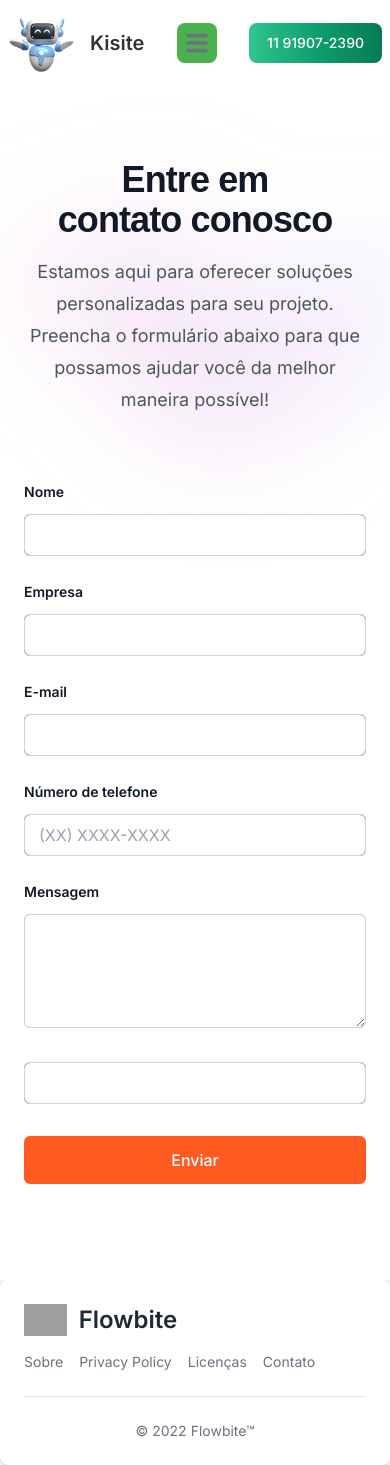
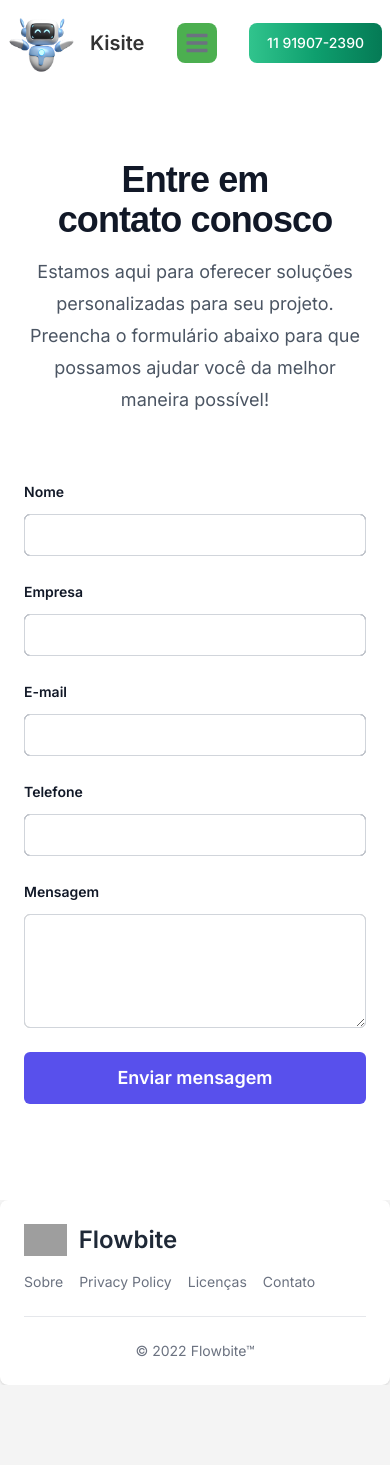
Before and after one commit to MarcoAgostinoo/kisite, a Next.js app: page /pages/contato in a window 390 px wide. After the commit the page ends 1385 px from the top, so only its background shows below. Built offline with nearby package versions, Linux system fonts and the light colour scheme; no server answers; grey boxes are pictures that could not be loaded.

Commit message:
eqiwueioqwdasjdh

```diff
--- a/app/pages/contato/page.tsx
+++ b/app/pages/contato/page.tsx
@@ -2,6 +2,7 @@
 import { useState, useEffect } from "react";
 import CustomFooter from "@/app/components/footer/CustomFooter";
 import NavBar from "@/app/components/navbar/NavBar";
+
 interface FormStatus {
   success: boolean;
   message: string;
@@ -14,25 +15,8 @@ export default function Contato() {
     email: "",
     phone: "",
     message: "",
-    captchaAnswer: "",
-  });
-  const [captcha, setCaptcha] = useState<{
-    question: string;
-    id: number | null;
-  }>({
-    question: "",
-    id: null,
   });
   const [formStatus, setFormStatus] = useState<FormStatus | null>(null);
-
-  // Carregar uma pergunta captcha ao montar o componente
-  useEffect(() => {
-    const apiUrl = process.env.NEXT_PUBLIC_API_URL_CAPTCHA;
-    fetch(`${apiUrl}/captcha`)
-      .then((response) => response.json())
-      .then((data) => setCaptcha(data))
-      .catch((err) => console.error("Erro ao carregar captcha:", err));
-  }, []);
 
   // Gerenciar mudanças nos campos do formulário
   const handleChange = (
@@ -56,11 +40,7 @@ export default function Contato() {
       const response = await fetch(`${apiUrl}/send`, {
         method: "POST",
         headers: { "Content-Type": "application/json" },
-        body: JSON.stringify({
-          ...formData,
-          captchaId: captcha.id,
-          captchaAnswer: formData.captchaAnswer,
-        }),
+        body: JSON.stringify(formData),
       });
 
       // Verificar se a resposta é JSON antes de tentar analisá-la
@@ -83,7 +63,6 @@ export default function Contato() {
         email: "",
         phone: "",
         message: "",
-        captchaAnswer: "",
       });
     } catch (error: unknown) {
       const errorMessage =
@@ -100,18 +79,6 @@ export default function Contato() {
     <div>
       <NavBar />
       <div className="isolate bg-white px-6 py-24 sm:py-32 lg:px-8">
-        <div
-          aria-hidden="true"
-          className="absolute inset-x-0 top-[-40] -z-10 transform-gpu overflow-hidden blur-3xl sm:-top-80 sm:top-[-20rem]"
-        >
-          <div
-            style={{
-              clipPath:
-                "polygon(74.1% 44.1%, 100% 61.6%, 97.5% 26.9%, 85.5% 0.1%, 80.7% 2%, 72.5% 32.5%, 60.2% 62.4%, 52.4% 68.1%, 47.5% 58.3%, 45.2% 34.5%, 27.5% 76.7%, 0.1% 64.9%, 17.9% 100%, 27.6% 76.8%, 76.1% 97.7%, 74.1% 44.1%)",
-            }}
-            className="relative left-1/2 -z-10 aspect-[1155/678] w-[36.125rem] max-w-none -translate-x-1/2 rotate-[30deg] bg-gradient-to-tr from-[#ff80b5] to-[#9089fc] opacity-30 sm:left-[calc(50%-40rem)] sm:w-[72.1875rem]"
-          />
-        </div>
         <div className="mx-auto mt-16 max-w-2xl text-center">
           <h2 className="text-balance text-4xl font-semibold tracking-tight text-gray-900 sm:text-5xl">
             Entre em contato conosco
@@ -186,7 +153,7 @@ export default function Contato() {
                 htmlFor="phone"
                 className="block text-sm/6 font-semibold text-gray-900"
               >
-                Número de telefone
+                Telefone
               </label>
               <div className="mt-2.5">
                 <input
@@ -195,7 +162,6 @@ export default function Contato() {
                   type="text"
                   value={formData.phone}
                   onChange={handleChange}
-                  placeholder="(XX) XXXX-XXXX"
                   className="block w-full rounded-md bg-white px-3.5 py-2 text-base text-gray-900 outline outline-1 -outline-offset-1 outline-gray-300 placeholder:text-gray-400 focus:outline focus:outline-2 focus:-outline-offset-2 focus:outline-indigo-600"
                 />
               </div>
@@ -219,41 +185,20 @@ export default function Contato() {
               </div>
             </div>
             <div className="sm:col-span-2">
-              <label
-                htmlFor="captchaAnswer"
-                className="block text-sm/6 font-semibold text-gray-900"
+              <button
+                type="submit"
+                className="block w-full rounded-md bg-indigo-600 py-3 px-4 text-lg font-semibold text-white hover:bg-indigo-700 focus:outline-none focus:ring-2 focus:ring-indigo-600 focus:ring-opacity-50"
               >
-                {captcha.question}
-              </label>
-              <div className="mt-2.5">
-                <input
-                  id="captchaAnswer"
-                  name="captchaAnswer"
-                  type="text"
-                  value={formData.captchaAnswer}
-                  onChange={handleChange}
-                  className="block w-full rounded-md bg-white px-3.5 py-2 text-base text-gray-900 outline outline-1 -outline-offset-1 outline-gray-300 placeholder:text-gray-400 focus:outline focus:outline-2 focus:-outline-offset-2 focus:outline-indigo-600"
-                />
-              </div>
+                Enviar mensagem
+              </button>
             </div>
           </div>
+        </form>
 
-          <div className="mt-8">
-            <button
-              type="submit"
-              className="inline-flex w-full items-center justify-center rounded-md border border-transparent bg-orange-500 px-6 py-3 text-base font-medium text-white hover:bg-orange-600 focus:outline-none focus:ring-2 focus:ring-indigo-500 focus:ring-offset-2"
-            >
-              Enviar
-            </button>
-          </div>
-        </form>
+        {/* Exibir o status de envio */}
         {formStatus && (
-          <div className="mt-4 text-center">
-            <p
-              className={formStatus.success ? "text-green-600" : "text-red-600"}
-            >
-              {formStatus.message}
-            </p>
+          <div className={`mt-6 text-center text-lg font-semibold ${formStatus.success ? "text-green-600" : "text-red-600"}`}>
+            {formStatus.message}
           </div>
         )}
       </div>
```
